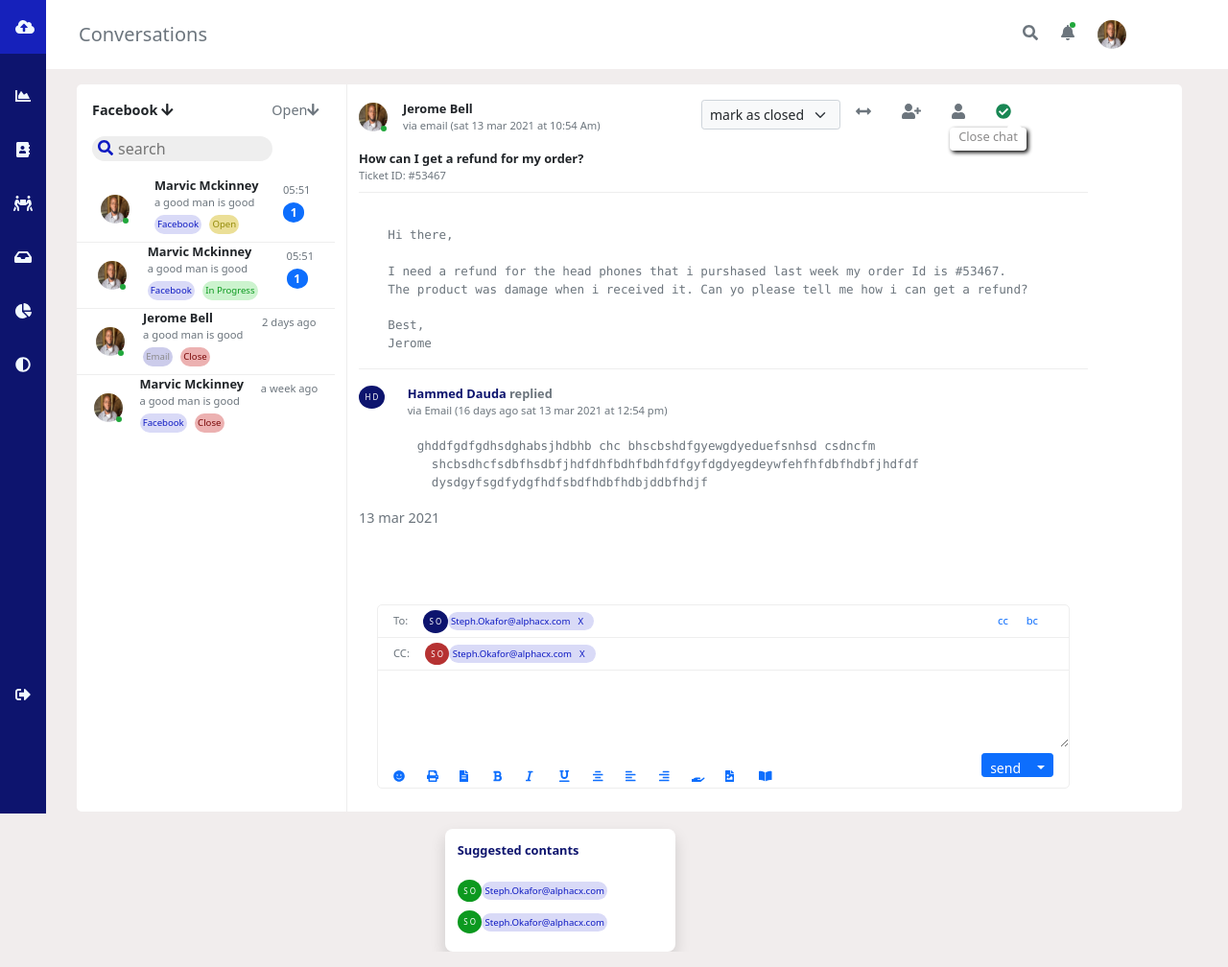
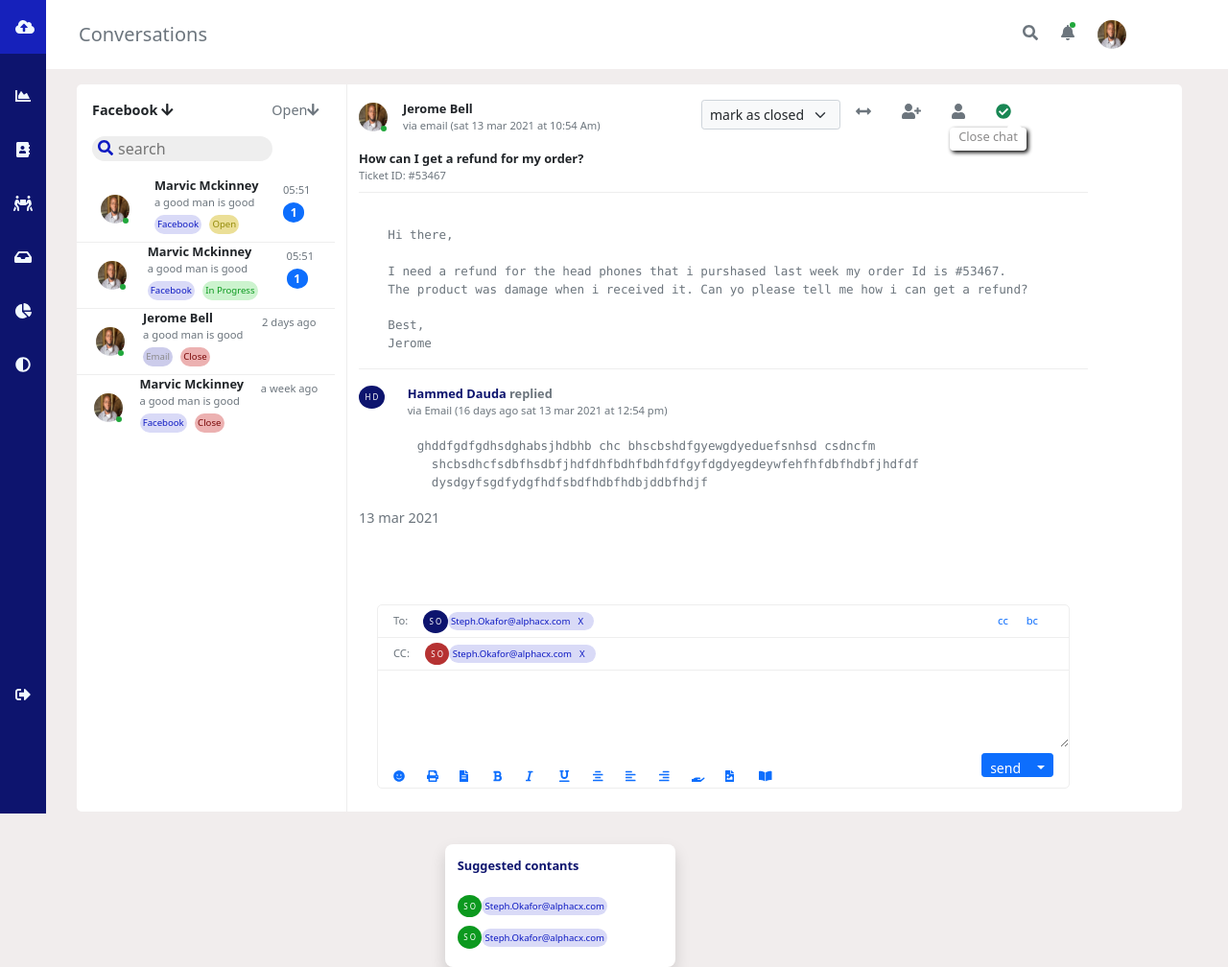
Before and after one commit to chubukas/dashboardMessages, a React (Create React App) app: page / in a window 1280 px wide. Shown: the whole page at 96% size. Built offline with nearby package versions, Linux system fonts and the light colour scheme.

Commit message:
fix the sugestion box component sizing

```diff
--- a/src/components/css/inside.module.css
+++ b/src/components/css/inside.module.css
@@ -223,7 +223,7 @@
   position: absolute;
   width: 15rem;
   height: 8rem;
-  bottom: -43.8rem;
+  bottom: -45.5rem;
   left: 3.5rem;
   border-radius: 0.5rem;
   text-align: left;
@@ -255,7 +255,7 @@
   .suggestions {
     width: 15rem;
     height: 8rem;
-    bottom: -12rem;
+    bottom: -13rem;
     left: 29rem;
   }
 }
```
